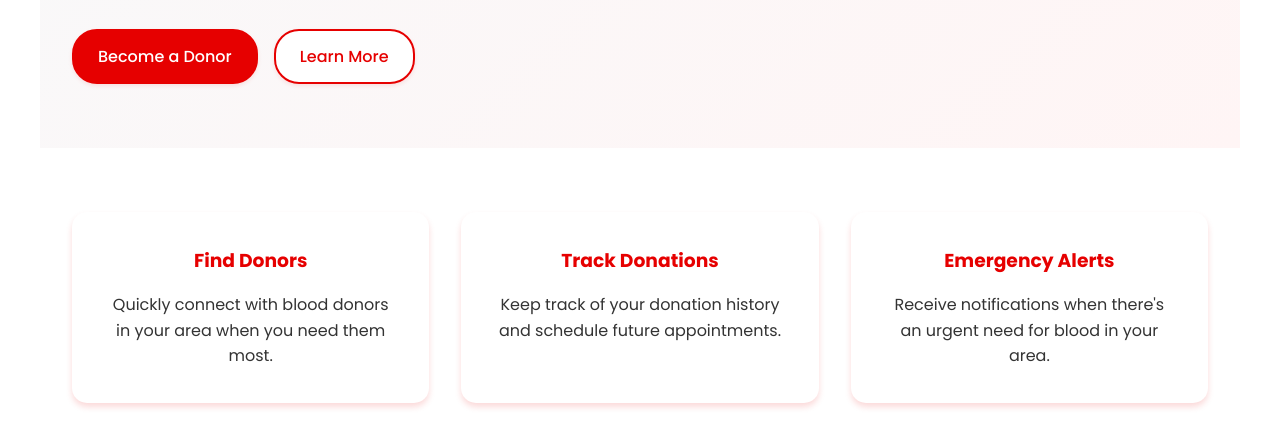
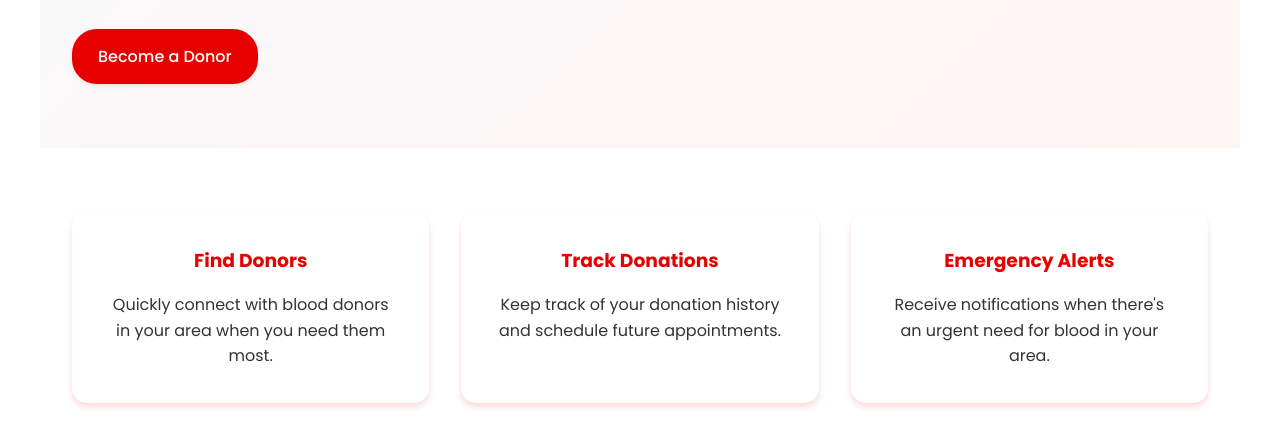
Before and after one commit to Ashwin-28/Blood_Bank_Management, a plain HTML site: page home.html in a window 1280 px wide. Shown: the part 370-800 px from the top of the page. Drawn offline with Linux system fonts and the light colour scheme.

Commit message:
remove of learn more

```diff
--- a/home.html
+++ b/home.html
@@ -27,7 +27,6 @@
                 <p>Connect with blood donors and recipients in your area. Every donation counts.</p>
                 <div class="cta-buttons">
                     <a href="signup.html" class="btn btn-primary">Become a Donor</a>
-                    <a href="/learn-more" class="btn btn-secondary">Learn More</a>
                 </div>
             </div>
             <div class="hero-image">
```
